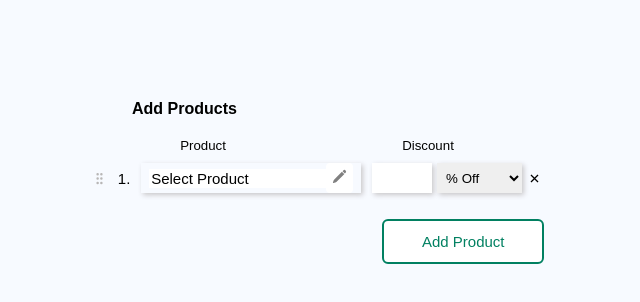
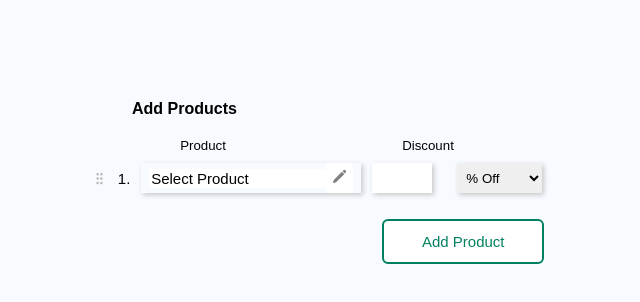
Before and after one commit to RCG10/shop-monk, a React (Vite) app: page / in a window 1280 px wide. Both pictures are taken after a click on the button "Add Discount". Shown: the top 302 px of the page, without its empty margins (323-963 px from the left). Built offline with nearby package versions, Linux system fonts and the light colour scheme.

Commit message:
user can remove products and variants only if there are more than 1 product or variants

```diff
--- a/src/components/Products/addEditProducts/product.jsx
+++ b/src/components/Products/addEditProducts/product.jsx
@@ -16,6 +16,7 @@ export const Product = (
         handleOpen,
         removeVariant,
         handleShowVariant,
+        addedProductsArr
     }
 ) => {
     const { attributes, listeners, setNodeRef, transform, transition } =
@@ -61,10 +62,12 @@ export const Product = (
                             <option value="">% Off <IoChevronDownOutline /></option>
                             <option value="">flat <IoChevronDownOutline /></option>
                         </select>
+                        {addedProductsArr?.length > 1 &&
                             <RiCloseLine
                                 onClick={() => removeProduct(index)}
                                 style={{ cursor: 'pointer' }}
                             />
+                        }
                     </div>
                 }
             </div>
@@ -99,10 +102,12 @@ export const Product = (
                                     <option value="">% Off <IoChevronDownOutline /></option>
                                     <option value="">flat <IoChevronDownOutline /></option>
                                 </select>
+                                {newProduct?.variants?.length > 1 &&
                                     <RiCloseLine
                                         onClick={() => removeVariant(newProduct.id, variant.id)}
                                         style={{ cursor: 'pointer' }}
                                     />
+                                }
                             </div>
                         </div>
                     )
--- a/src/components/Products/addEditProducts/productList.jsx
+++ b/src/components/Products/addEditProducts/productList.jsx
@@ -43,7 +43,8 @@ const ProductList = ({
                         handleNotShowDiscount={handleNotShowDiscount}
                         handleOpen={handleOpen}
                         removeVariant={removeVariant}
-                        handleShowVariant={handleShowVariant} />
+                        handleShowVariant={handleShowVariant}
+                        addedProductsArr={addedProductsArr} />
                 ))}
             </SortableContext>
         </DndContext>
```
Lines whose indentation alone changed are shown as unchanged.
